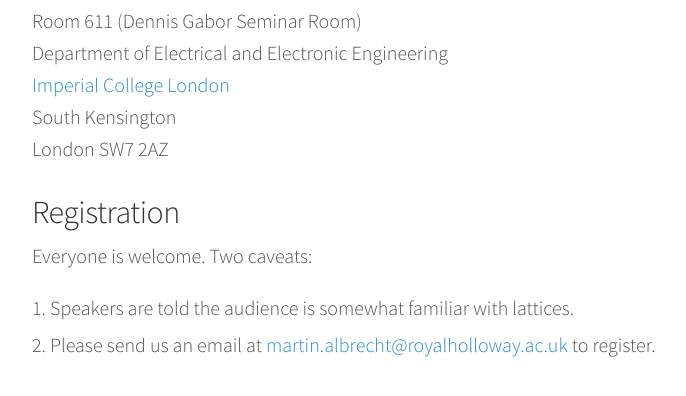
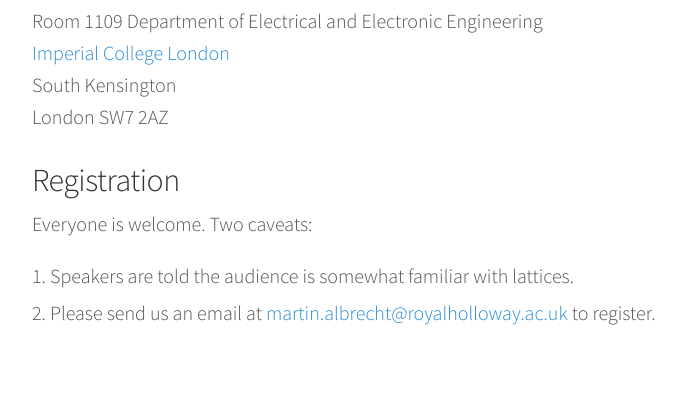
Before and after one commit to malb/discrete-subgroup, a Jekyll site: the page built from _posts/2019-09-18-lattice-meeting.md, in a window 1280 px wide and 900 px high, scrolled down 2965 px, cut to the strip 419-815 px from the top of the window. Shown: the whole strip, without its empty margins (248-934 px from the left). Built offline with Jekyll 4.4.1, drawn with Linux system fonts in a browser that asks for light colours; nearby versions of some CDN libraries.

Commit message:
room change

```diff
--- a/_posts/2019-09-18-lattice-meeting.md
+++ b/_posts/2019-09-18-lattice-meeting.md
@@ -42,7 +42,7 @@ All exponents are base 2. This talk will be based on results from a joint work w
 
 <iframe src="https://www.google.com/maps/embed?pb=!1m14!1m8!1m3!1d2483.7481554015103!2d-0.1774244!3d51.4994889!3m2!1i1024!2i768!4f13.1!3m3!1m2!1s0x0%3A0x31911b371c692e86!2sImperial+College!5e0!3m2!1sen!2suk!4v1457110930221" width="600" height="450" frameborder="0" style="border:0" allowfullscreen></iframe>
 
-Room 611 (Dennis Gabor Seminar Room)
+Room 1109
 Department of Electrical and Electronic Engineering
 [Imperial College London](http://www.imperial.ac.uk/visit/campuses/south-kensington/)
 South Kensington
```
